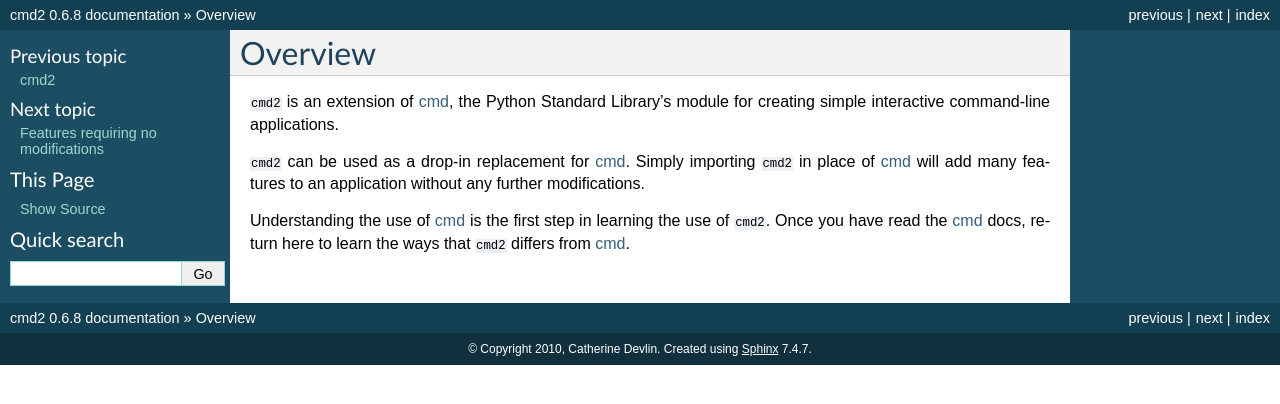
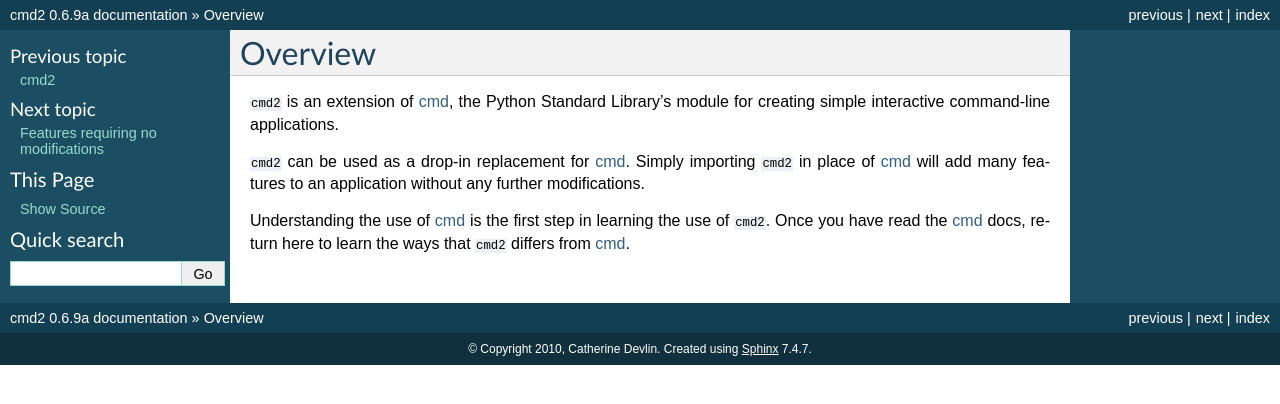
Before and after one commit to python-cmd2/cmd2, a Sphinx documentation site: the page built from docs/overview.rst, in a window 1280 px wide. Shown: the top 404 px of the page. Built offline with Sphinx 7.4.7, drawn with Linux system fonts in a browser that asks for light colours; pages that are not in the unit, such as notebooks, are missing from menus.

Commit message:
Update version (Closes #22)

```diff
--- a/docs/conf.py
+++ b/docs/conf.py
@@ -47,7 +47,7 @@
 # The short X.Y version.
 version = '0.6'
 # The full version, including alpha/beta/rc tags.
-release = '0.6.8'
+release = '0.6.9a'
 
 # The language for content autogenerated by Sphinx. Refer to documentation
 # for a list of supported languages.
--- a/setup.py
+++ b/setup.py
@@ -11,7 +11,7 @@
 
 setup(
     name="cmd2",
-    version="0.6.8",
+    version="0.6.9a",
     py_modules=["cmd2"],
     use_2to3=True,
 
```
